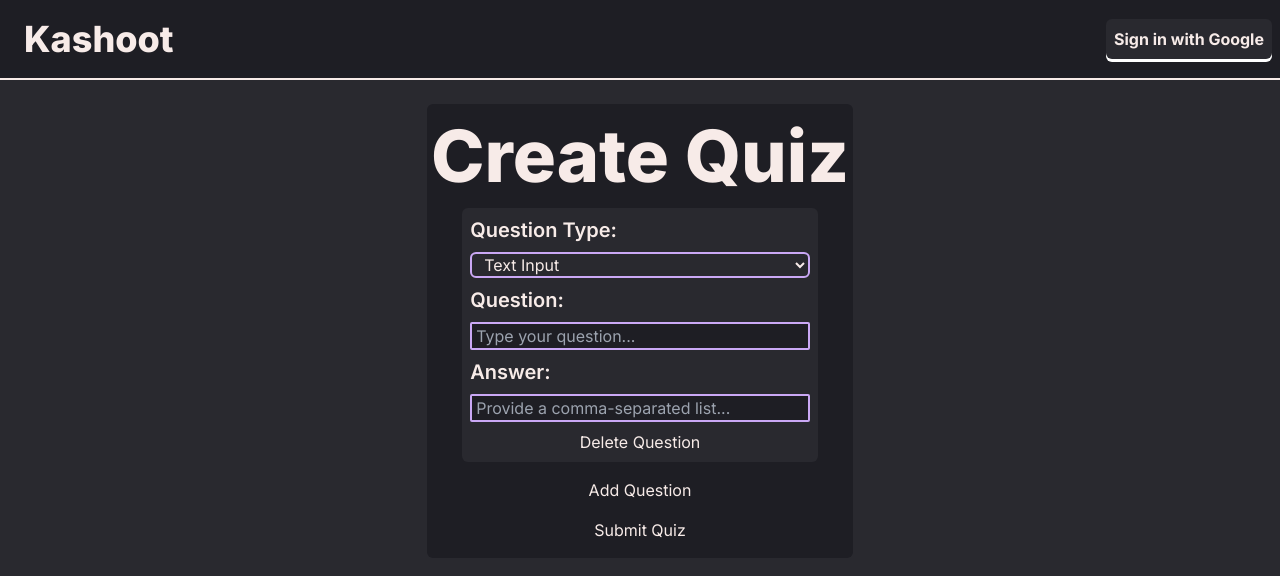
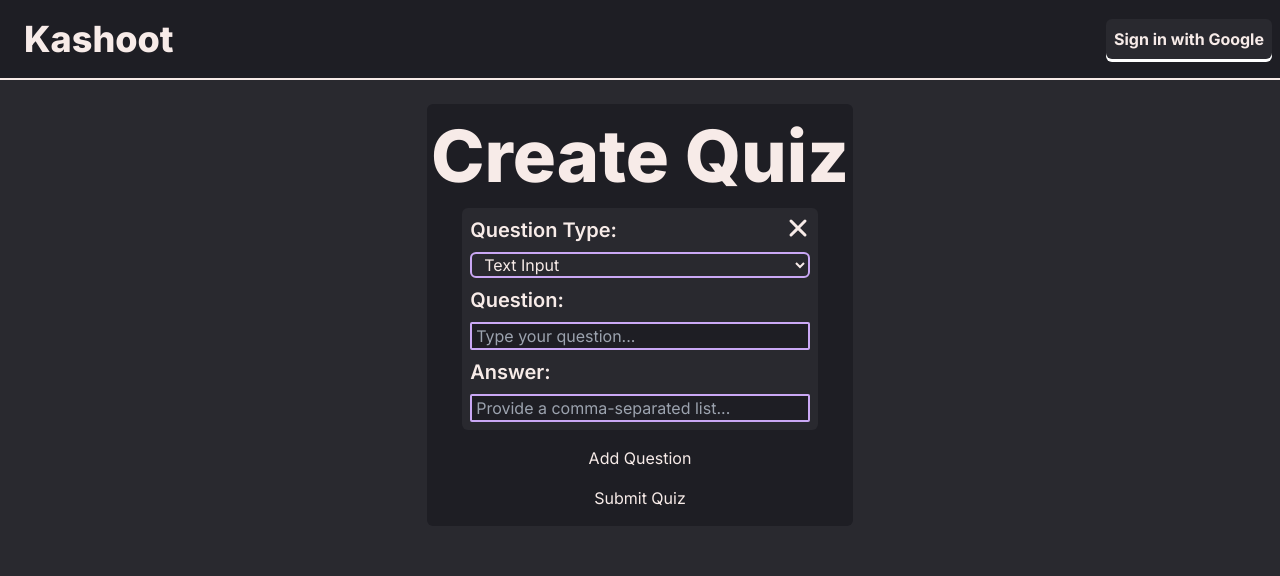
Before and after one commit to Kahoot-2-Electric-Boogaloo/kashoot, a Next.js app: page /create in a window 1280 px wide. Both pictures are taken after a click on the button "Add Question". Shown: the top 576 px of the page. Built offline with nearby package versions, Linux system fonts and the light colour scheme; no server answers.

Commit message:
Added an unique identifier to the quizzes inside of the database

```diff
--- a/src/components/form-elements/questions/questionSelector.tsx
+++ b/src/components/form-elements/questions/questionSelector.tsx
@@ -4,6 +4,7 @@
   MultipleChoiceQuestionData,
 } from "./multipleChoiceQuestion";
 import TextInputQuestion, { TextInputQuestionData } from "./textInputQuestion";
+import { IoClose } from "react-icons/io5";
 
 export interface DataWithIndex {
   index: number;
@@ -58,7 +59,7 @@
   };
 
   return (
-    <div className='flex flex-col gap-2 bg-background-alt rounded-md p-2 w-10/12'>
+    <div className='flex flex-col relative gap-2 bg-background-alt rounded-md p-2 w-10/12'>
       <label className='font-semibold text-xl'>Question Type:</label>
       <select
         name='qType'
@@ -79,7 +80,10 @@
       ) : (
         <TextInputQuestion onDataChange={handleDataFromChild} />
       )}
-      <button onClick={() => props.onDelete(props.id)}>Delete Question</button>
+      <IoClose
+        onClick={() => props.onDelete(props.id)}
+        className='absolute top-1 right-1 w-8 h-8'
+      />
     </div>
   );
 }
--- a/src/components/form-elements/quizCreator.tsx
+++ b/src/components/form-elements/quizCreator.tsx
@@ -5,14 +5,7 @@
 import { MultipleChoiceQuestionData } from "./questions/multipleChoiceQuestion";
 import { TextInputQuestionData } from "./questions/textInputQuestion";
 import { useAuth } from "@/context/AuthContext";
-import {
-  updateDoc,
-  getDoc,
-  doc,
-  setDoc,
-  collection,
-  addDoc,
-} from "firebase/firestore";
+import { updateDoc, getDoc, doc } from "firebase/firestore";
 import { firestore } from "@/firebase/config";
 
 interface QuizCreatorProps {}
@@ -66,6 +59,12 @@
     );
   };
 
+  const generateUniqueQuizId = (): string => {
+    // Generate an 8-digit unique ID
+    const uniqueId = Math.floor(10000000 + Math.random() * 90000000).toString();
+    return uniqueId;
+  };
+
   const submitQuiz = async () => {
     try {
       setSubmitting(true);
@@ -83,9 +82,22 @@
       const userDocSnap = await getDoc(userDocRef);
       const userData = userDocSnap.data();
 
-      // Create or update the 'quizzes' field with the new questions array
+      // Check if the quizzes array exists, if not, initialize it
+      const quizzesArray = userData?.quizzes || [];
+
+      // Generate a unique ID for the new quiz
+      let uniqueQuizId = generateUniqueQuizId();
+
+      // Check if the generated ID already exists in the database
+      while (
+        quizzesArray.some((quiz: { id: string }) => quiz.id === uniqueQuizId)
+      ) {
+        uniqueQuizId = generateUniqueQuizId();
+      }
+
+      // Create or update the 'quizzes' field with the new quiz
       await updateDoc(userDocRef, {
-        quizzes: [...(userData?.quizzes || []), { questions }],
+        quizzes: [...quizzesArray, { id: uniqueQuizId, questions }],
       });
 
       console.log("Quiz submitted successfully!");
```
